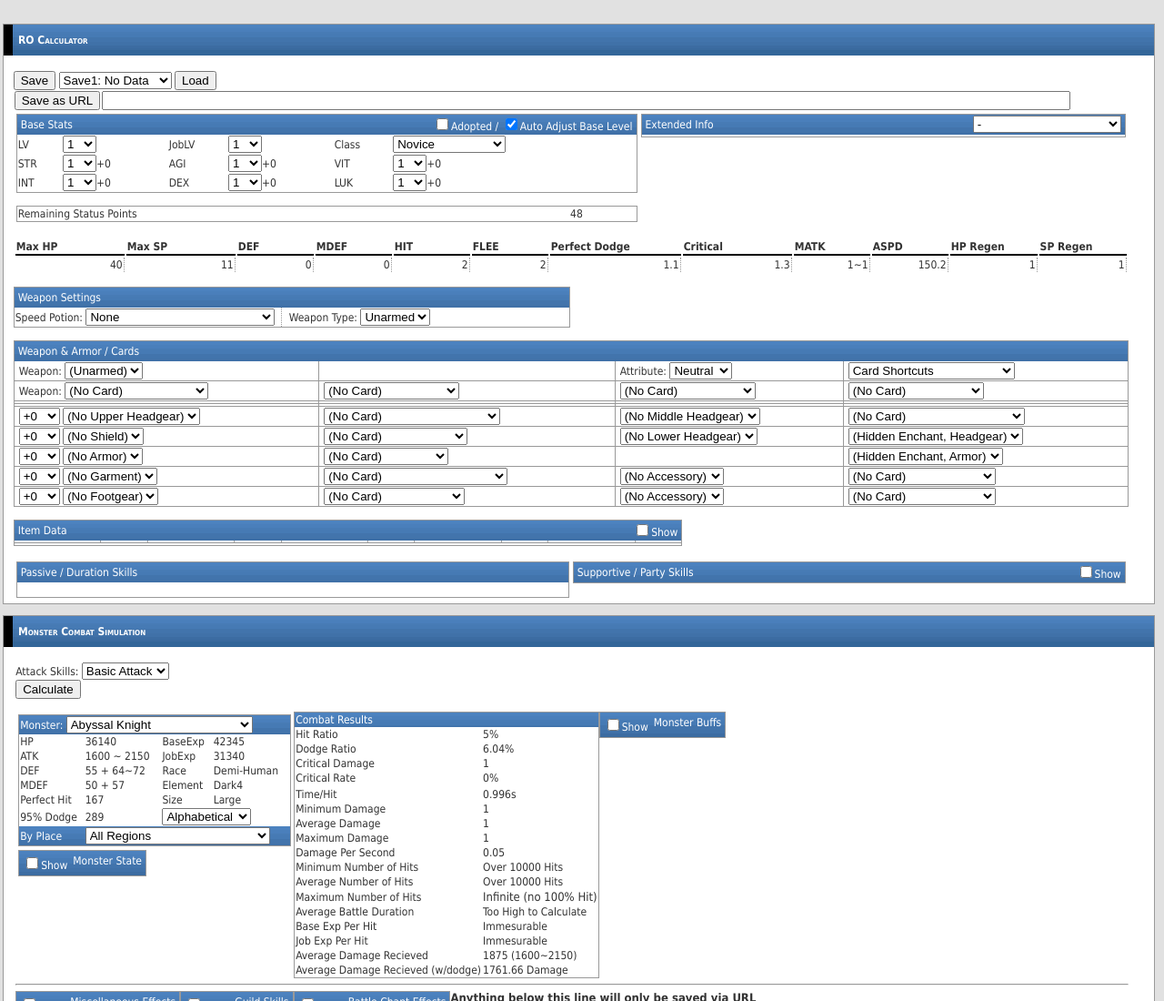
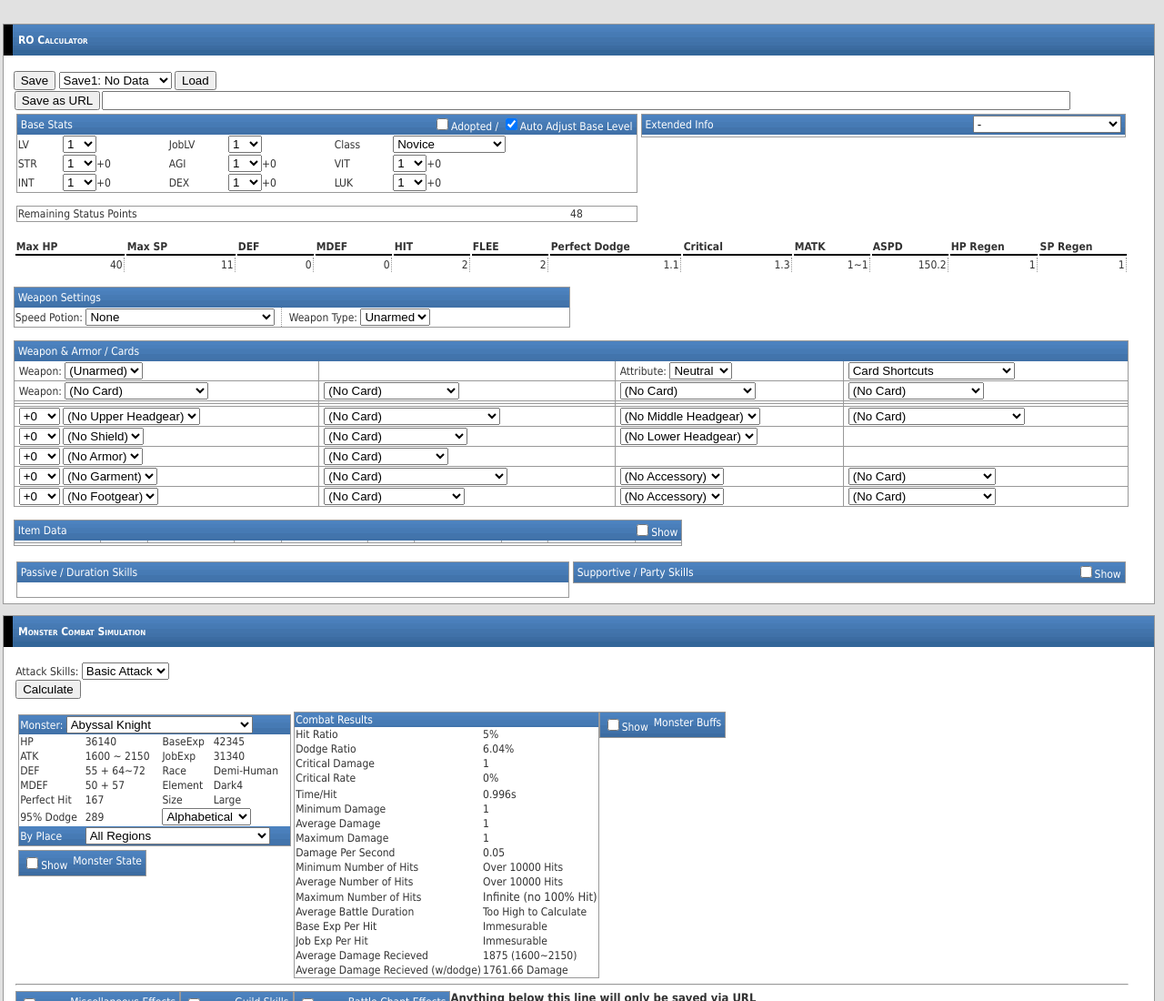
Before and after one commit to Thoryk/rocalc, a website: page public/index.html in a window 1280 px wide. Shown: the top 1100 px of the page at 91% size. Drawn offline with Linux system fonts and the light colour scheme.

Commit message:
Hide hidden slot enchant

```diff
--- a/public/index.html
+++ b/public/index.html
@@ -307,7 +307,7 @@ span.navititle {
 </select>
 </td>
 <td class="calc">
-<select name="A_HSE_HEAD1" onchange="StAllCalc()"></select>
+<select style="display: none;" name="A_HSE_HEAD1" onchange="StAllCalc()"></select>
 </td>
 </tr><tr>
 <td class="calc">
@@ -331,7 +331,7 @@ span.navititle {
 </td><td class="calc">
 </td>
 </td><td class="calc">
-<select name="A_HSE" onchange="StAllCalc()"></select>
+<select style="display: none;" name="A_HSE" onchange="StAllCalc()"></select>
 </td>
 </tr><tr>
 <td class="calc">
```
